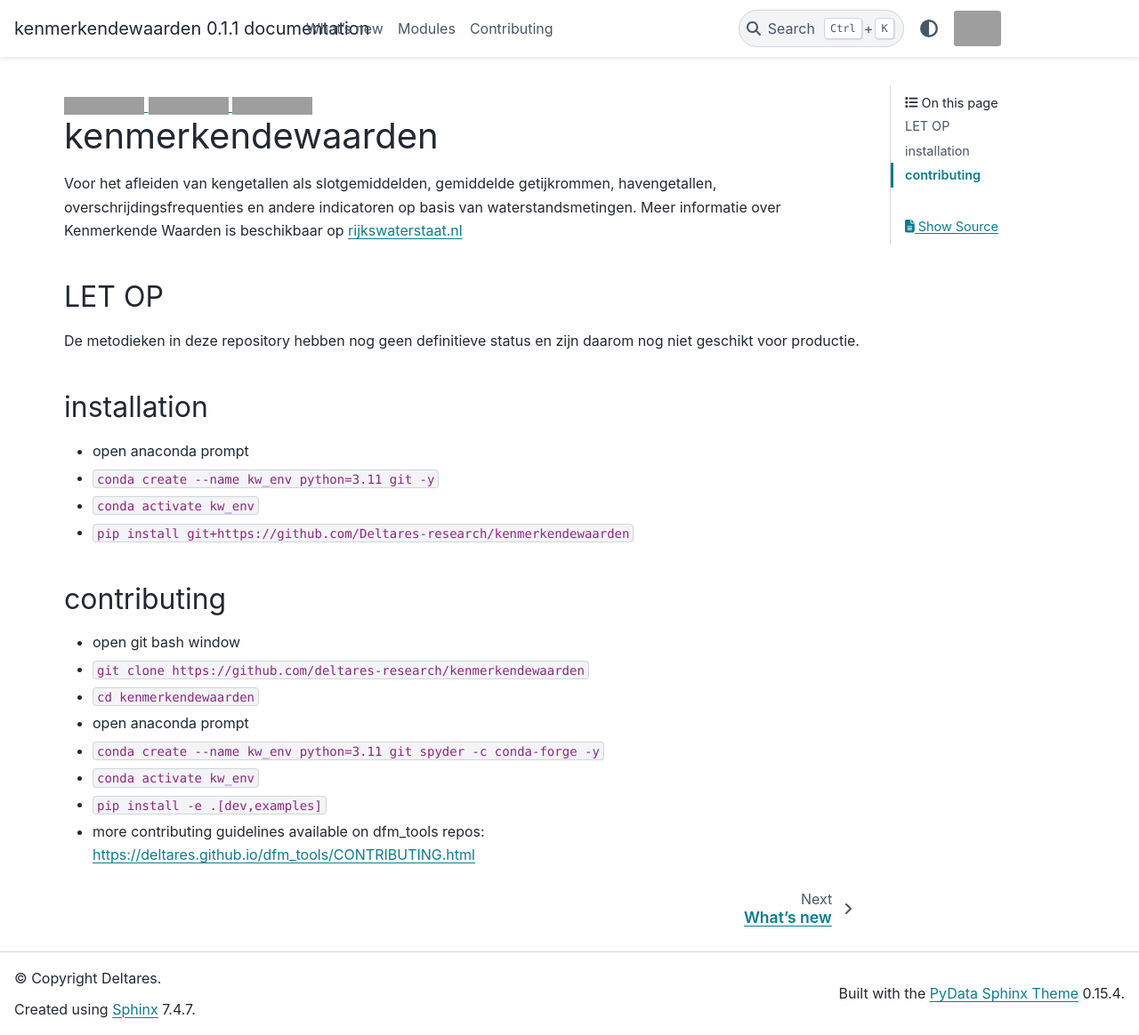
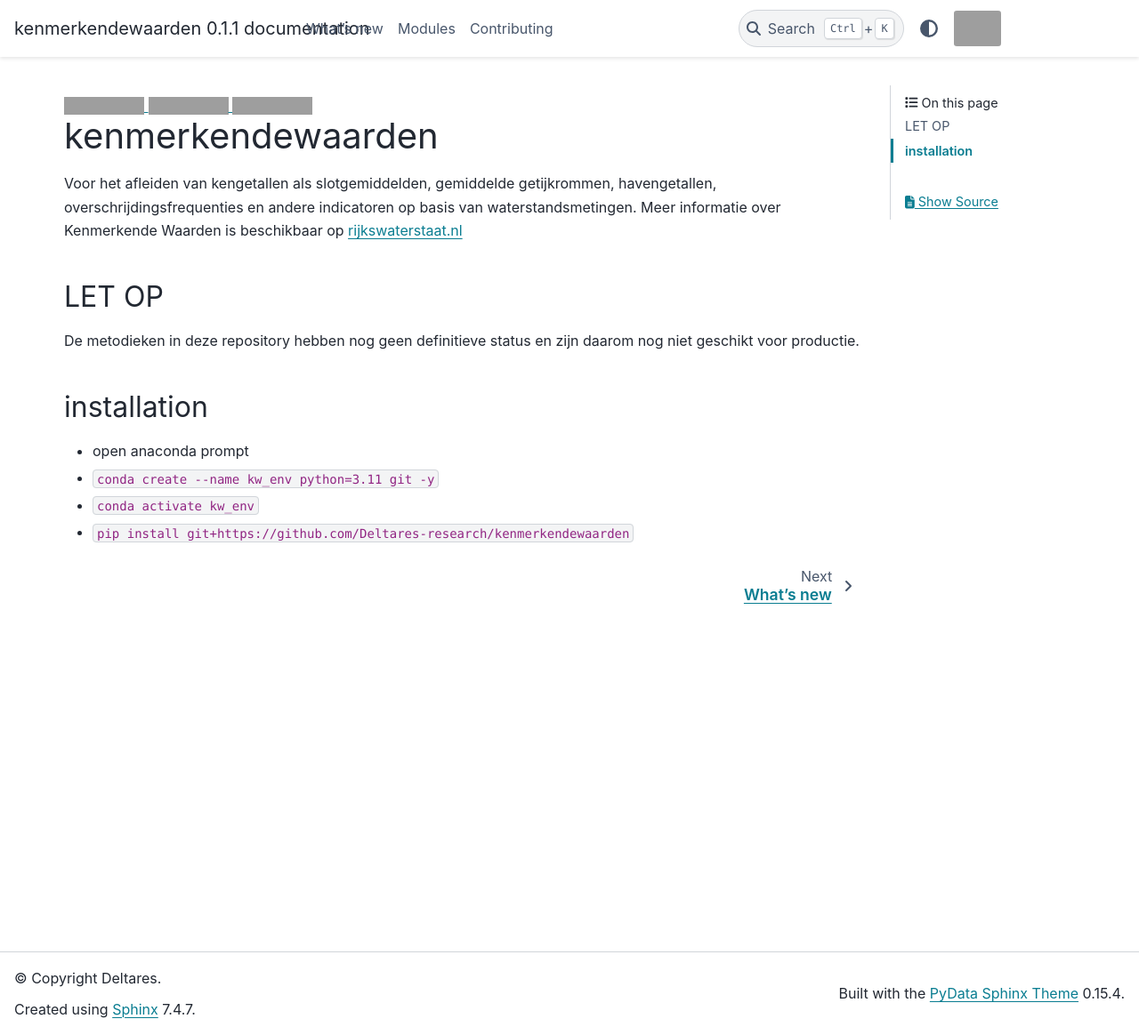
Before and after one commit to Deltares-research/kenmerkendewaarden, a Sphinx documentation site: the page built from docs/index.rst, in a window 1280 px wide and 1164 px high. Shown: the whole window at 89% size. Built offline with Sphinx 7.4.7 and the PyData theme 0.15.4, drawn with Linux system fonts in a browser that asks for light colours; grey boxes are pictures that could not be loaded.

Commit message:
merged contributing from readme to contributing.md

```diff
--- a/README.md
+++ b/README.md
@@ -13,13 +13,3 @@ De metodieken in deze repository hebben nog geen definitieve status en zijn daar
 - `conda create --name kw_env python=3.11 git -y`
 - `conda activate kw_env`
 - `pip install git+https://github.com/Deltares-research/kenmerkendewaarden`
-
-## contributing
-- open git bash window
-- `git clone https://github.com/deltares-research/kenmerkendewaarden`
-- `cd kenmerkendewaarden`
-- open anaconda prompt
-- `conda create --name kw_env python=3.11 git spyder -c conda-forge -y`
-- `conda activate kw_env`
-- `pip install -e .[dev,examples]`
-- more contributing guidelines available on dfm_tools repos: https://deltares.github.io/dfm_tools/CONTRIBUTING.html
```
Also changed, not shown: docs/CONTRIBUTING.md (+3 -3 lines).
